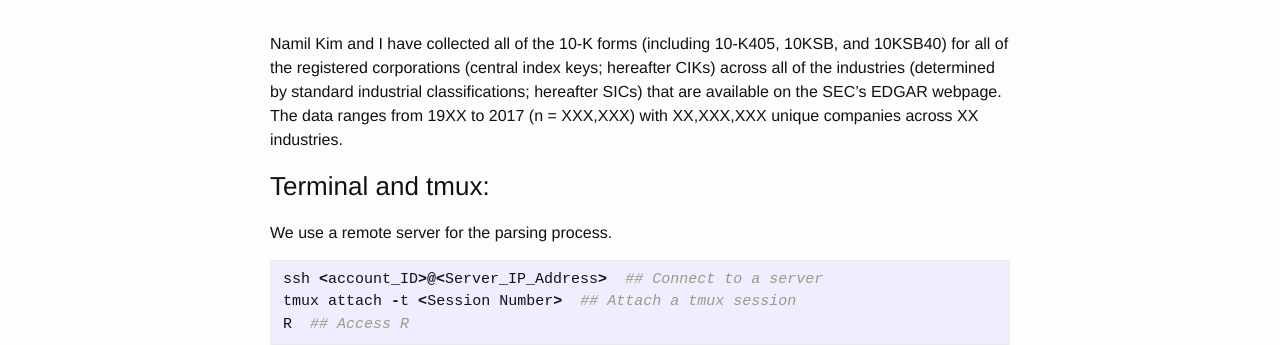
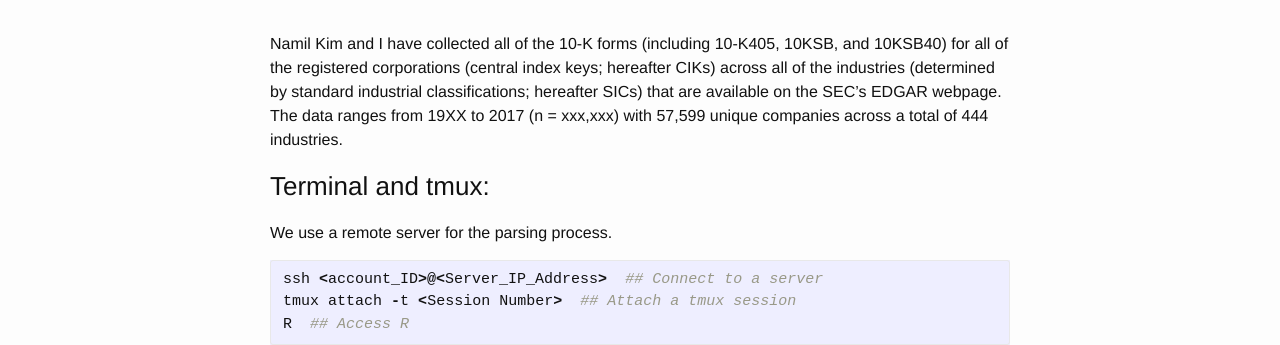
Before and after one commit to j1yoo/j1yoo.github.io, a Jekyll site: the page built from _posts/2017-06-06-Crawling-SEC-10k.md, in a window 1280 px wide and 900 px high. Shown: the part 252-597 px from the top of the window. Built offline with Jekyll 4.4.1, drawn with Linux system fonts in a browser that asks for light colours.

Commit message:
Update 2017-06-06-Crawling-SEC-10k.md

```diff
--- a/_posts/2017-06-06-Crawling-SEC-10k.md
+++ b/_posts/2017-06-06-Crawling-SEC-10k.md
@@ -4,7 +4,7 @@ title: "Crawling all of the SEC 10-K forms available on the web (EDGAR website)
 categories: misc
 ---
 
-Namil Kim and I have collected all of the 10-K forms (including 10-K405, 10KSB, and 10KSB40) for all of the registered corporations (central index keys; hereafter CIKs) across all of the industries (determined by standard industrial classifications; hereafter SICs) that are available on the SEC’s EDGAR webpage. The data ranges from 19XX to 2017 (n = XXX,XXX) with XX,XXX,XXX unique companies across XX industries.
+Namil Kim and I have collected all of the 10-K forms (including 10-K405, 10KSB, and 10KSB40) for all of the registered corporations (central index keys; hereafter CIKs) across all of the industries (determined by standard industrial classifications; hereafter SICs) that are available on the SEC’s EDGAR webpage. The data ranges from 19XX to 2017 (n = xxx,xxx) with 57,599 unique companies across a total of 444 industries.
 
 ### Terminal and tmux:
 We use a remote server for the parsing process.
```
